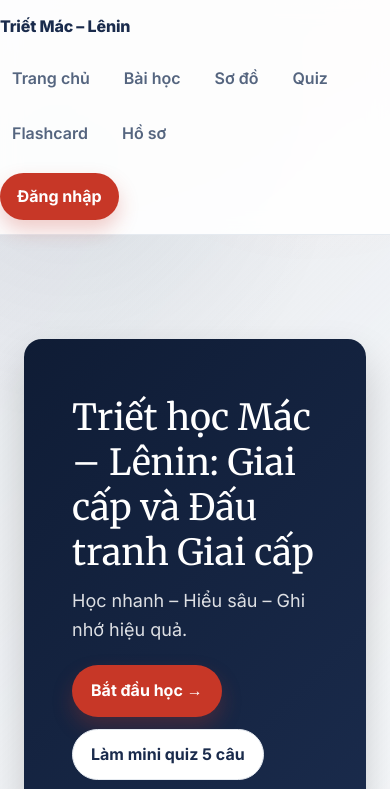
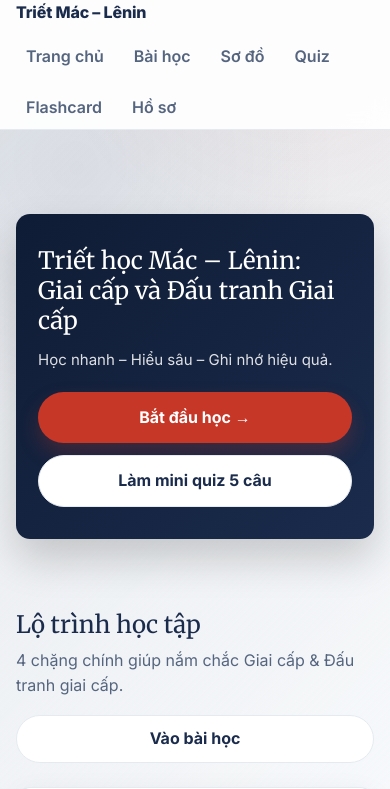
Before and after one commit to otisdoan/dau-tranh-giai-cap, a Next.js app: page / in a window 390 px wide. Shown: the top 789 px of the page. Built offline with nearby package versions, Linux system fonts and the light colour scheme.

Commit message:
fix padding mobile, remove login

```diff
--- a/app/globals.css
+++ b/app/globals.css
@@ -547,3 +547,82 @@ a {
     padding: 40px 0;
   }
 }
+
+@media (max-width: 768px) {
+  .container {
+    padding: 0 20px;
+  }
+  .page-content {
+    padding: 48px 0 32px;
+  }
+  .section {
+    padding: 36px 0;
+  }
+  .header-inner {
+    gap: 10px;
+  }
+  .nav-link {
+    padding: 8px 10px;
+  }
+  .hero {
+    padding: 40px 28px;
+  }
+  .hero h1 {
+    font-size: 30px;
+  }
+  .hero p {
+    font-size: 16px;
+  }
+  .section-title {
+    font-size: 24px;
+  }
+  .card {
+    padding: 16px 16px;
+  }
+  .grid-2 {
+    grid-template-columns: 1fr;
+  }
+  .layout-two-col .card.sticky {
+    position: relative;
+    top: unset;
+  }
+}
+
+@media (max-width: 540px) {
+  .hero {
+    padding: 32px 22px;
+    border-radius: 14px;
+  }
+  .hero h1 {
+    font-size: 24px;
+  }
+  .hero p {
+    font-size: 15px;
+  }
+  .btn {
+    width: 100%;
+    justify-content: center;
+  }
+  .section-header {
+    flex-direction: column;
+    align-items: flex-start;
+  }
+  .header-inner {
+    flex-direction: column;
+    align-items: flex-start;
+  }
+  .nav {
+    width: 100%;
+    justify-content: flex-start;
+    flex-wrap: wrap;
+  }
+  .lesson-item {
+    align-items: flex-start;
+  }
+  .flashcard-face {
+    min-height: 200px;
+  }
+  .container {
+    padding: 0 16px;
+  }
+}
--- a/app/layout.tsx
+++ b/app/layout.tsx
@@ -45,9 +45,7 @@ function SiteHeader() {
             </Link>
           ))}
         </nav>
-        <Link href="/auth" className="btn btn-primary btn-sm">
-          Đăng nhập
-        </Link>
+        {/* Đã bỏ nút đăng nhập theo yêu cầu */}
       </div>
     </header>
   );
--- a/app/mindmap/page.tsx
+++ b/app/mindmap/page.tsx
@@ -96,7 +96,7 @@ export default function MindmapPage() {
         </Link>
       </div>
 
-      <div className="card" style={{ height: 540 }}>
+      <div className="card" style={{ height: 540, minHeight: 380 }}>
         <ReactFlow
           nodes={nodes}
           edges={edges}
```
